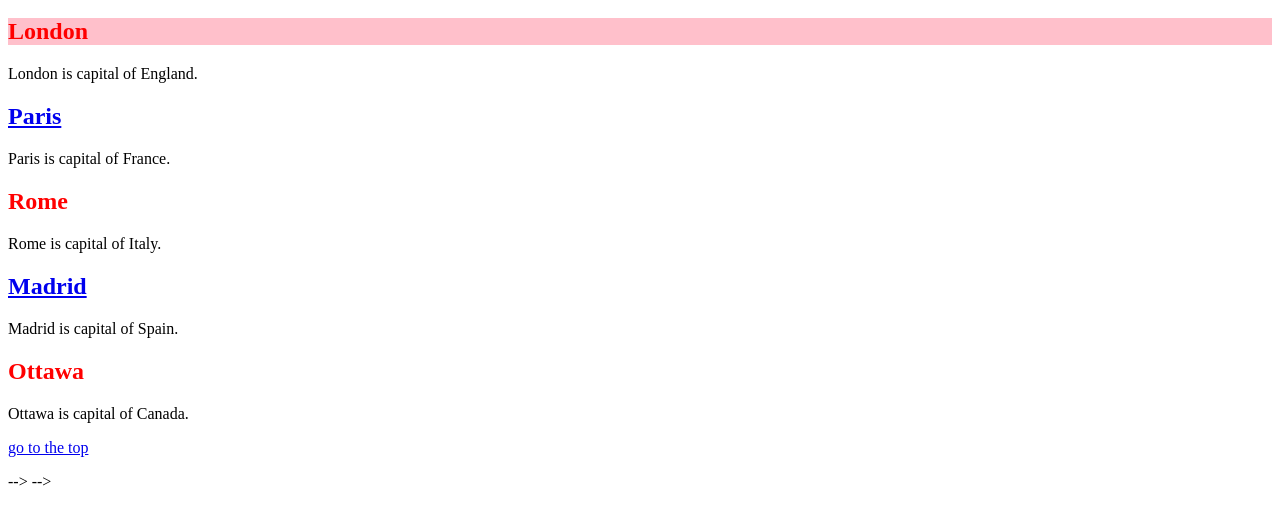
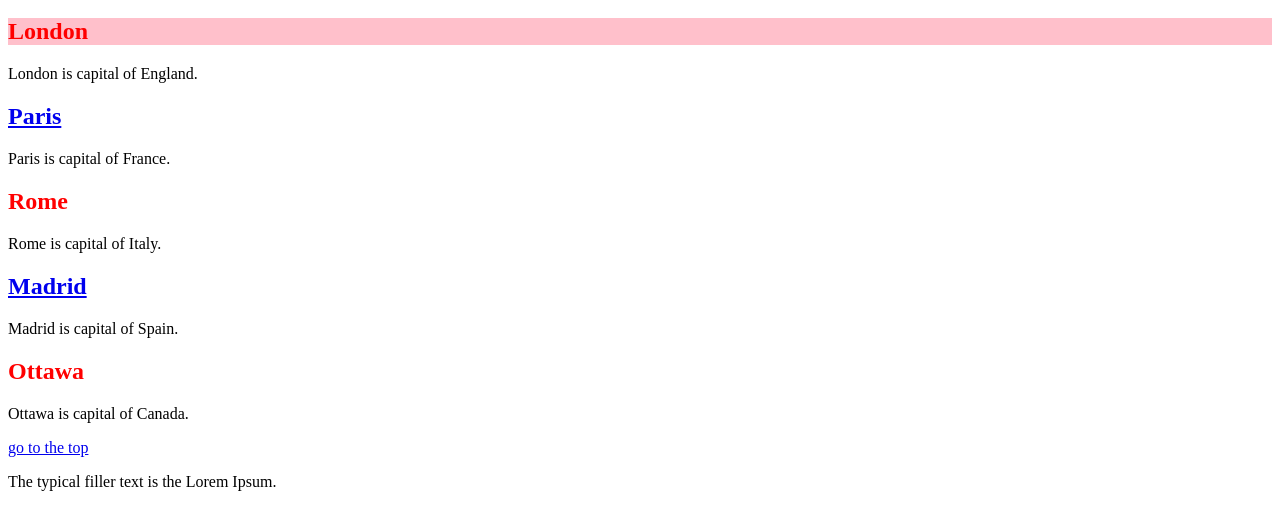
Before and after one commit to tolu1988/week5, a plain HTML site: page index.html in a window 1280 px wide. Shown: the part 295-802 px from the top of the page. Drawn offline with Linux system fonts and the light colour scheme.

Commit message:
box model activity

```diff
--- a/index.html
+++ b/index.html
@@ -1,6 +1,7 @@
 <!DOCTYPE html>
 <html lang="en">
     <head>
+        <meta class="utf-8"/>
         <title>week5</title>
         <link rel="stylesheet" href="mycss/stylesheet.css">
     </head>
@@ -10,8 +11,6 @@
         <p>London is capital of England.</p>
         <h2 class="heading"id= paris-colour>Paris</h2>
         <p id="paragraph-background">Paris is capital of France.</p>
-
-
         <h1 id="top">Capitals</h1>
         <p><a href="#Ottawa" jump to ottawa></a></p>
         <h2 id="heading-background" class="heading">London</h2>
@@ -25,10 +24,12 @@
         <h2 class= "heading"id="Ottawa">Ottawa</h2>
         <p> Ottawa is capital of Canada.</p>
         <p><a href="#top">go to the top</a></p>
+        <p>The typical filler text is the <span>Lorem Ipsum</span>.</p>
 
 
- -->
- -->
+
+
+
 
     </body>
 
```
